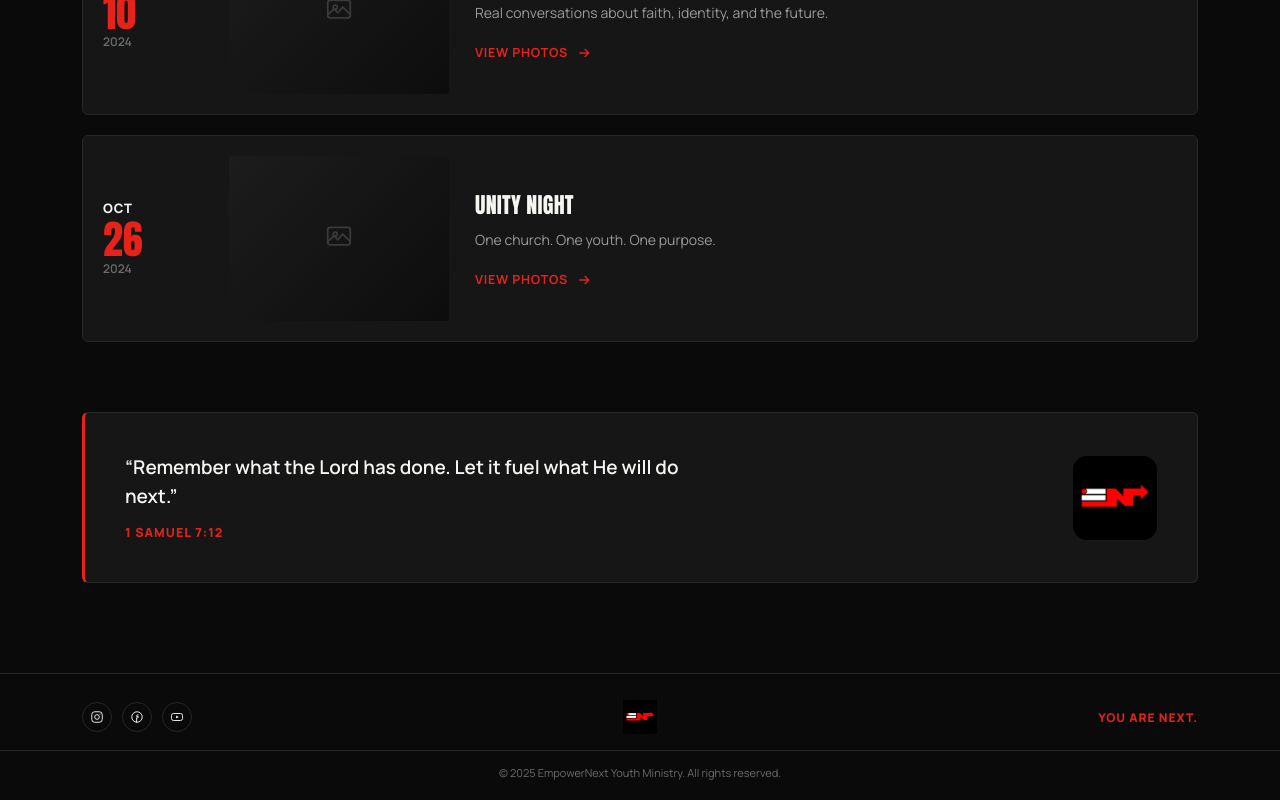
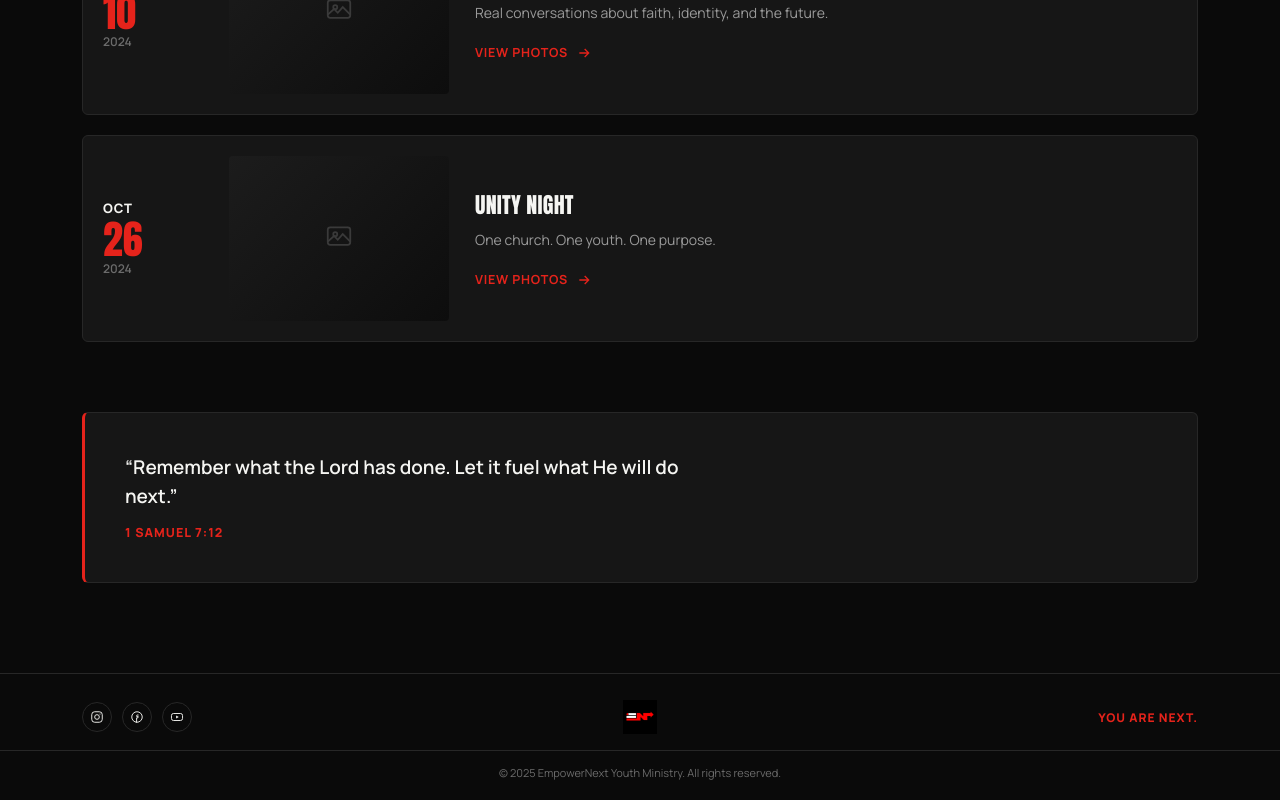
Before and after one commit to benAbania/ENext-Youth-Ministry, a React (Vite) app: page /events in a window 1280 px wide. Shown: the part 1066-1866 px from the top of the page. Built offline with nearby package versions, Linux system fonts and the light colour scheme.

Commit message:
Remove Logo at 1 Samuel

```diff
--- a/src/components/PastEvents.jsx
+++ b/src/components/PastEvents.jsx
@@ -29,7 +29,6 @@ function PastEvents() {
             <p>&ldquo;Remember what the Lord has done. Let it fuel what He will do next.&rdquo;</p>
             <span className="quote-block__citation">1 SAMUEL 7:12</span>
           </div>
-          <img src={logo} alt="" aria-hidden="true" className="quote-block__logo" />
         </div>
       </div>
     </section>
```
